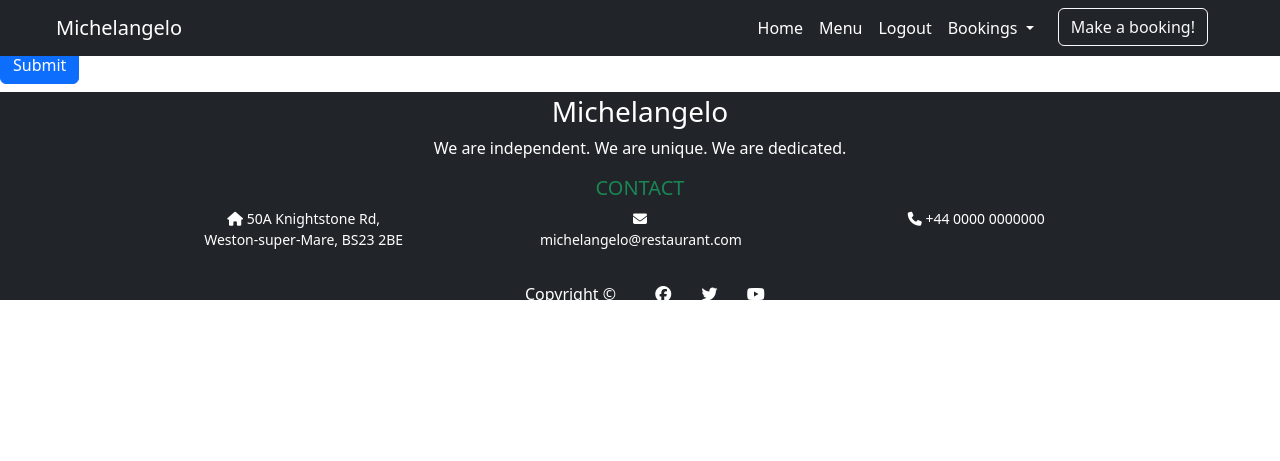
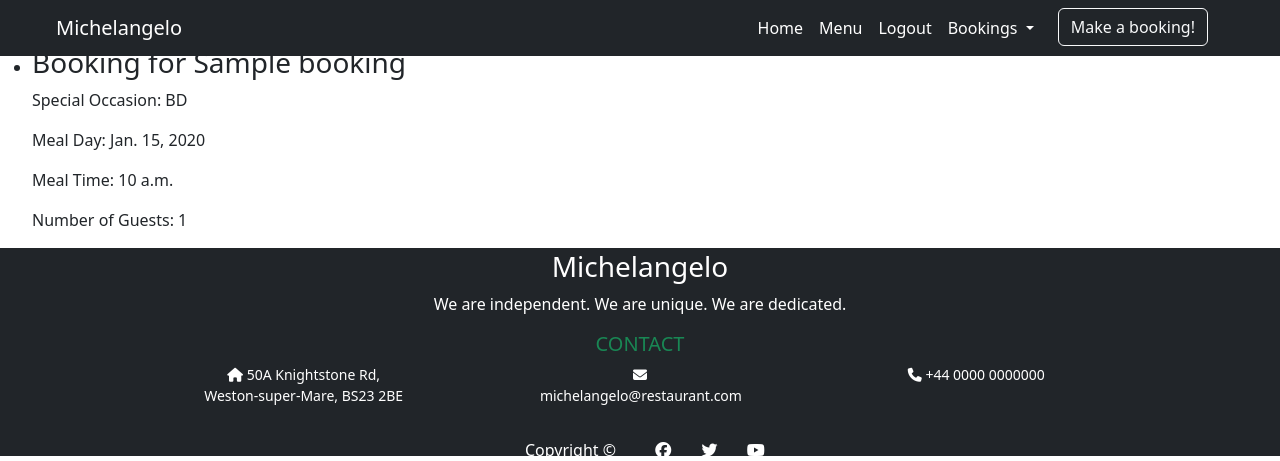
Before and after one commit to conor-timmis/Michelangelo, a Django app: page /table_list/ in a window 1280 px wide. Shown: the top 461 px of the page. Run offline with Django 5.2, Linux system fonts and the light colour scheme; a user stored in the database is signed in; tables that the repository leaves empty hold one stand-in row (values such as "Sample post").

Commit message:
Add functionality to view bookings

```diff
--- a/tables/templates/table_list.html
+++ b/tables/templates/table_list.html
@@ -1,17 +1,22 @@
 {% extends "base.html" %}
 
 {% block content %}
+<h2>Your Bookings</h2>
 
+{% if bookings %}
+<ul>
+    {% for booking in bookings %}
+    <li>
+        <h3>Booking for {{ booking.customer_name }}</h3>
+        <p>Special Occasion: {{ booking.special_occasion }}</p>
+        <p>Meal Day: {{ booking.meal_day }}</p>
+        <p>Meal Time: {{ booking.meal_time }}</p>
+        <p>Number of Guests: {{ booking.number_of_guests }}</p>
+    </li>
+    {% endfor %}
+</ul>
+{% else %}
+<p>You have no bookings.</p>
+{% endif %}
 
-
-{% if form.errors %}
-<p>There was an error with your form!</p>
-{% endif %}
-<form method="post" action="{% url 'table_list' %}">
-    {% csrf_token %}
-    <h2>Booking List</h2>
-    {{ form.as_p }}
-
-    <button type="submit" class="btn btn-primary">Submit</button>
-</form>
 {% endblock %}
```
Also changed, not shown: tables/views.py (line endings or trailing spaces).
